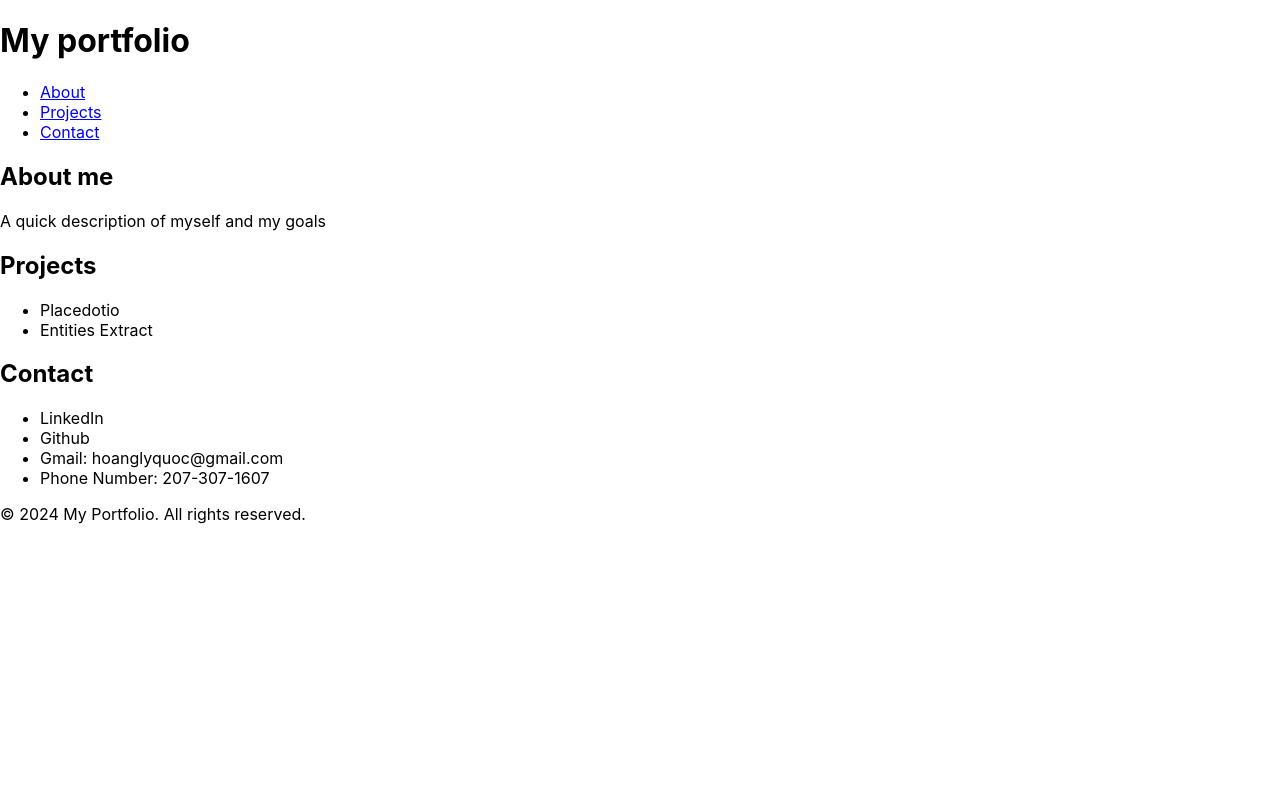
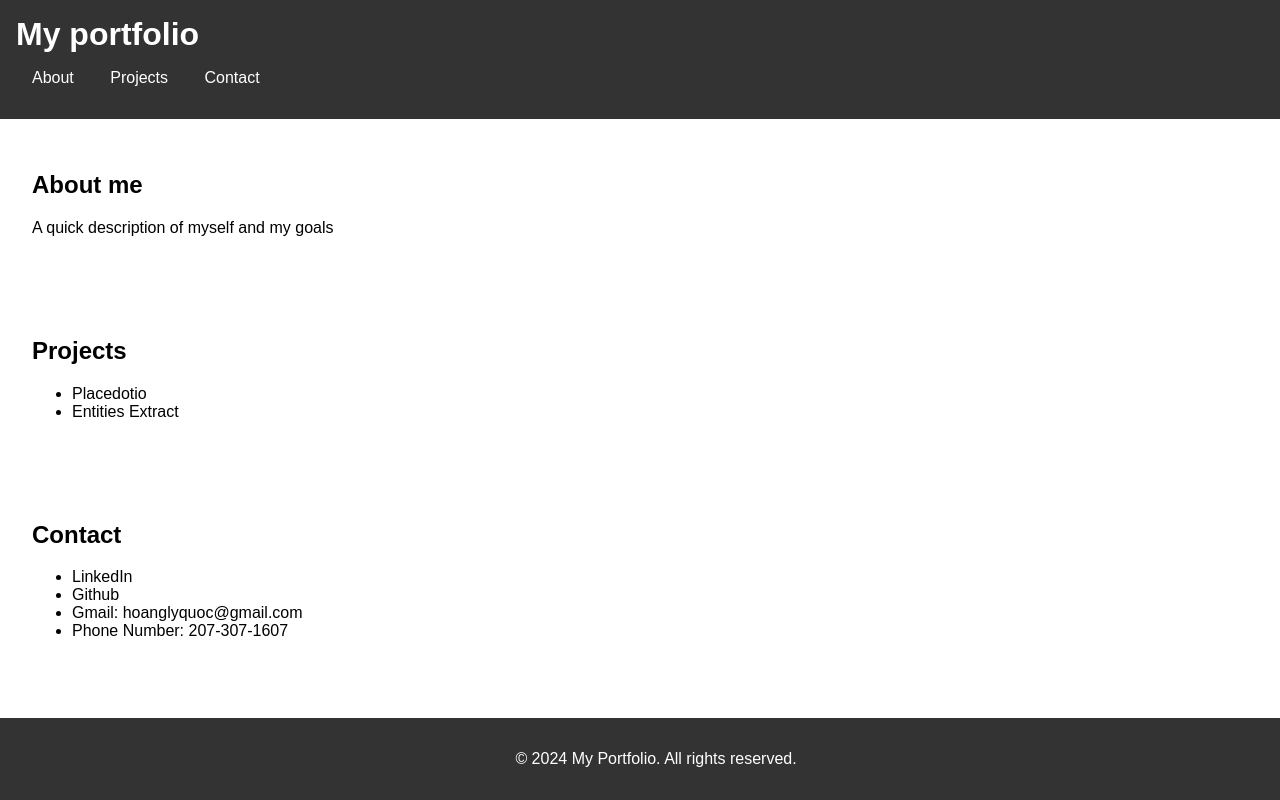
Before and after one commit to Unravel2802/portfolio_website, a React (Create React App) app: page / in a window 1280 px wide. Built offline with nearby package versions, Linux system fonts and the light colour scheme.

Commit message:
Update styling

```diff
--- a/src/index.css
+++ b/src/index.css
@@ -1,13 +1,45 @@
 body {
+  font-family: Arial, sans-serif;
   margin: 0;
-  font-family: -apple-system, BlinkMacSystemFont, 'Segoe UI', 'Roboto', 'Oxygen',
-    'Ubuntu', 'Cantarell', 'Fira Sans', 'Droid Sans', 'Helvetica Neue',
-    sans-serif;
-  -webkit-font-smoothing: antialiased;
-  -moz-osx-font-smoothing: grayscale;
+  padding: 0;
+  box-sizing: border-box;
 }
 
-code {
-  font-family: source-code-pro, Menlo, Monaco, Consolas, 'Courier New',
-    monospace;
+header {
+  background-color: #333;
+  color: white;
+  padding: 1rem;
 }
+
+header h1 {
+  margin: 0;
+}
+
+nav ul {
+  list-style: none;
+  padding: 0;
+}
+
+nav li {
+  display: inline;
+  margin: 0 1rem;
+}
+
+nav a {
+  color: white;
+  text-decoration: none;
+}
+
+section {
+  padding: 2rem;
+}
+
+footer {
+  background-color: #333;
+  color: white;
+  text-align: center;
+  padding: 1rem;
+  position: fixed;
+  bottom: 0;
+  width: 100%;
+}
```
